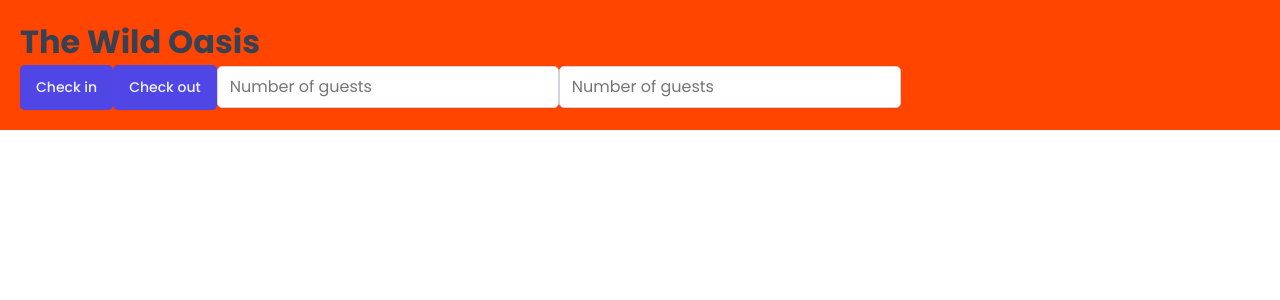
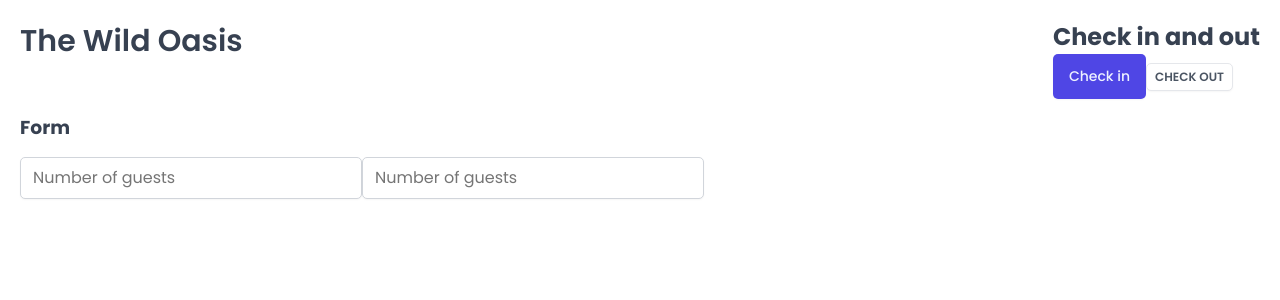
Before and after one commit to Shamilsharaf/The-Wild-Oasis-App, a React (Vite) app: page / in a window 1280 px wide. Shown: the top 300 px of the page. Built offline with nearby package versions, Linux system fonts and the light colour scheme; a web font is replaced by a local one.

Commit message:
Building more reusable styled components

```diff
--- a/src/App.jsx
+++ b/src/App.jsx
@@ -3,9 +3,10 @@
 import Heading from "./ui/Heading";
 import Button from "./ui/Button";
 import Input from "./ui/Input";
+import Row from "./ui/Row";
 
 const StyledApp = styled.div`
-    background-color: orangered;
+    /* background-color: orangered; */
     padding: 20px;
     `;
 
@@ -14,12 +15,31 @@
     <>
       <GlobalStyles />
       <StyledApp>
-    <Heading>The Wild Oasis</Heading>
+        <Row>
+
+
+          <Row type='horizontal'>
+            <Heading as="h1">The Wild Oasis</Heading>
+
+            <div>
+              <Heading as="h2">Check in and out</Heading>
               <Button onClick={() => alert("Check in")}>Check in </Button>
-    <Button onClick={() => alert("Check out")}>Check out </Button>
 
+              <Button
+                variation="secondary"
+                size="small"
+                onClick={() => alert("Check out")}>Check out </Button>
+            </div>
+          </Row>
+
+          <Row type="vertical">
+            <Heading as="h3">Form</Heading>
+            <form>
               <Input type='number' placeholder="Number of guests" />
               <Input type='number' placeholder="Number of guests" />
+            </form>
+          </Row>
+        </Row>
       </StyledApp>
     </>
   );
--- a/src/ui/Button.jsx
+++ b/src/ui/Button.jsx
@@ -49,19 +49,17 @@
 };
 
 const Button = styled.button`
-  font-size: 1.4rem;
-  padding: 1.2rem 1.6rem;
-  font-weight: 500;
   border: none;
   border-radius: var(--border-radius-sm);
-  background-color: var(--color-brand-600);
-  color: var(--color-brand-50);
   box-shadow: var(--shadow-sm);
-  cursor: pointer;
 
-  &:hover {
-    background-color: var(--color-brand-700);
-    }
+  ${props => sizes[props.size]}
+  ${props => variations[props.variation]}
   `;
 
-  export default Button;
+Button.defaultProps = {
+  variation: "primary",
+  size: "medium",
+};
+
+export default Button;
--- a/src/ui/Heading.jsx
+++ b/src/ui/Heading.jsx
@@ -5,20 +5,20 @@
 // `;
 
 const Heading = styled.h1`
-    ${(props) => props.type === 'h1' &&
-    css`
+    ${(props) => props.as === 'h1' &&
+        css`
         font-size: 3rem;
         font-weight: 600;
         `}
 
         ${(props) => props.type === 'h2' &&
-    css`
+        css`
         font-size: 2rem;
         font-weight: 600;
         `}
 
         ${(props) => props.type === 'h3' &&
-    css`
+        css`
         font-size: 2rem;
         font-weight: 500;
         `}
--- /dev/null
+++ b/src/ui/Row.jsx
@@ -0,0 +1,21 @@
+import styled, { css } from "styled-components";
+
+const Row = styled.div`
+    display: flex;
+
+    ${(props) => props.type === 'horizontal' && css`
+        justify-content: space-between;
+        align-itms: center;
+    `}
+
+    ${(props) => props.type === 'vertical' && css`
+        flex-direction: column;
+        gap: 1.6rem;
+    `}
+`;
+
+Row.defaultProps = {
+    type: "vertical",
+};
+
+export default Row;
```
Lines whose indentation alone changed are shown as unchanged.
